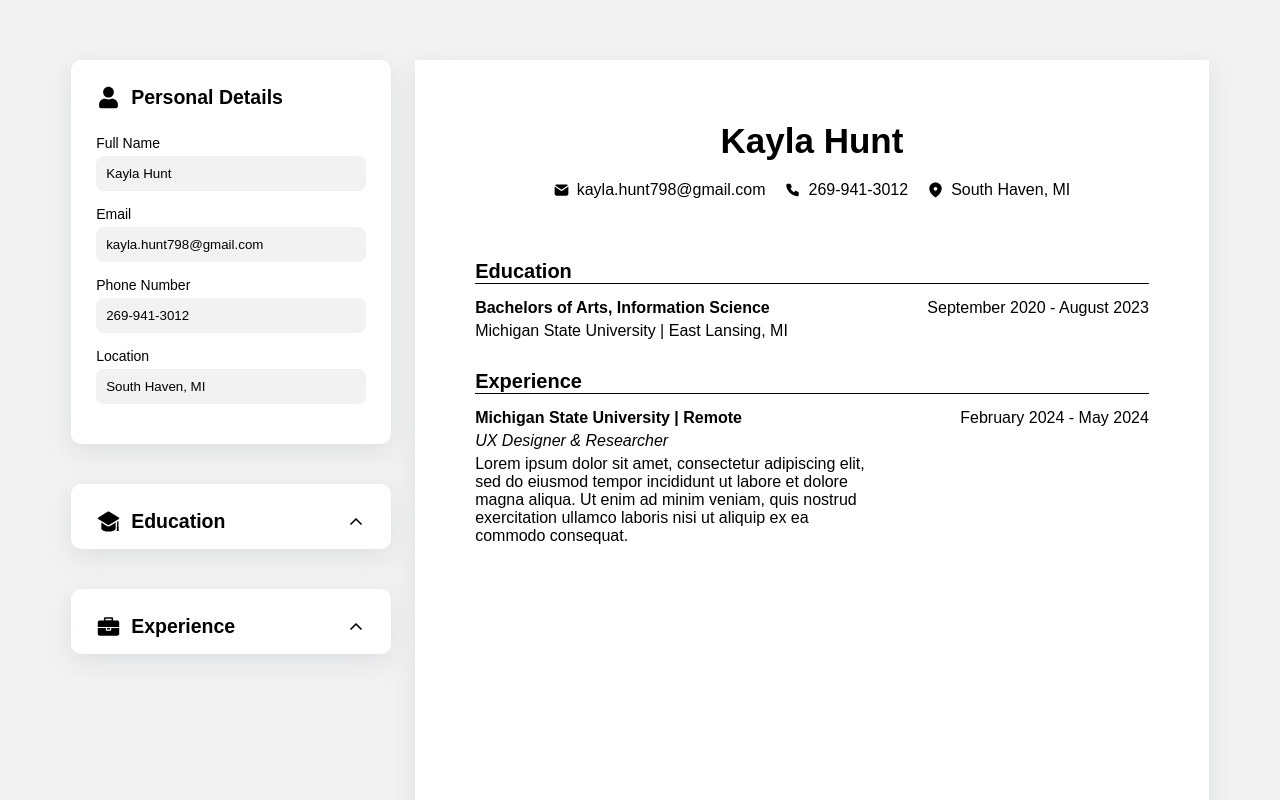
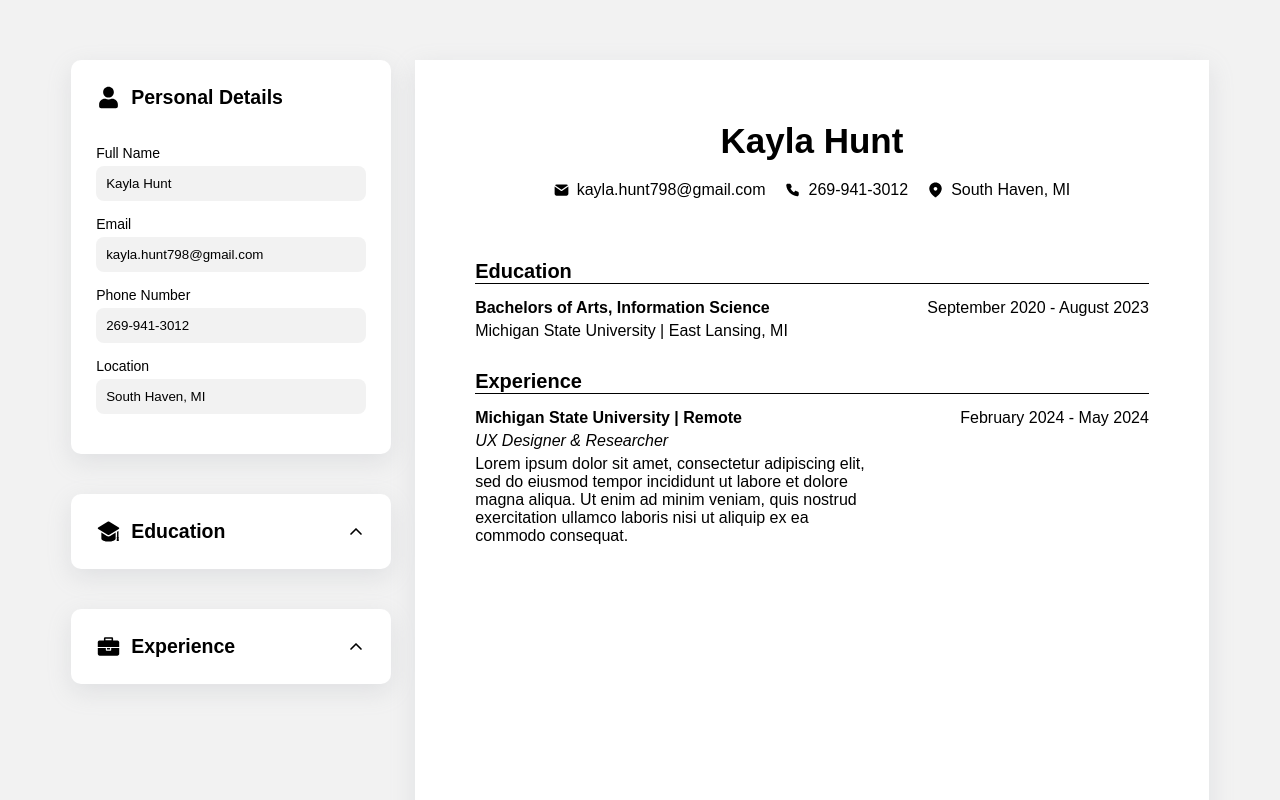
Before and after one commit to huntkay1/cv-builder-app, a React (Vite) app: page / in a window 1280 px wide. Shown: the top 800 px of the page. Built offline with nearby package versions, Linux system fonts and the light colour scheme; a web font is replaced by a local one.

Commit message:
Update README

```diff
--- a/src/index.css
+++ b/src/index.css
@@ -45,7 +45,7 @@ body {
     display: flex;
     justify-content: space-between;
     gap: 8px;
-    padding: 25px 25px 15px 25px;
+    padding: 25px 25px 25px 25px;
     font-size: 13px;
 }
 
@@ -146,7 +146,6 @@ form.collapsed {
 
 .entry-list {
     list-style-type: none;
-    margin-top: 20px;
     margin-bottom: 20px;
 }
 
```
Also changed, not shown: 1 other file (tests, documents, lock files or other folders).
